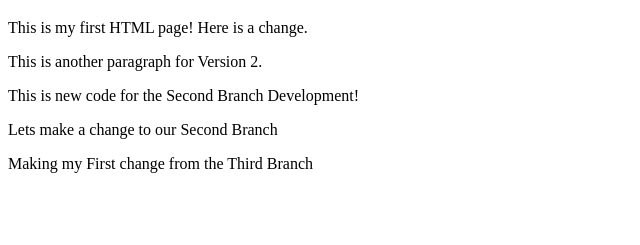
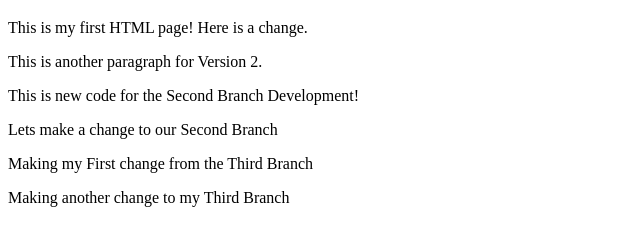
Before and after one commit to Shambhavi1529/ISM6225-Practice, a plain HTML site: page index.html in a window 1280 px wide. Shown: the part 61-306 px from the top of the page, without its empty margins (0-640 px from the left). Drawn offline with Linux system fonts and the light colour scheme.

Commit message:
V2 Third branch

```diff
--- a/index.html
+++ b/index.html
@@ -8,5 +8,6 @@
         <p>This is new code for the Second Branch Development!</p>
         <p>Lets make a change to our Second Branch</p>
         <p>Making my First change from the Third Branch</p>
+        <p>Making another change to my Third Branch</p>
     </body>
 </html>
```
